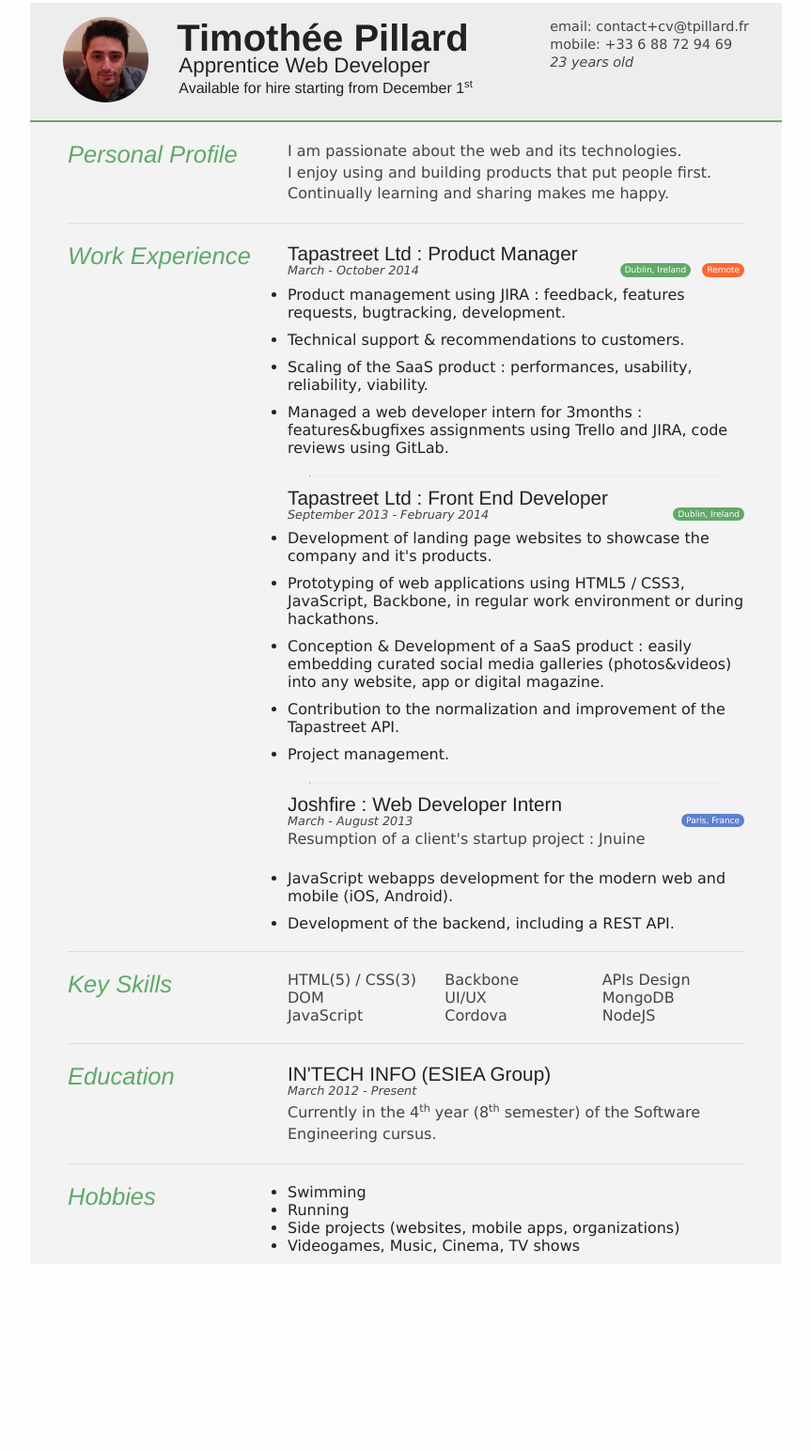
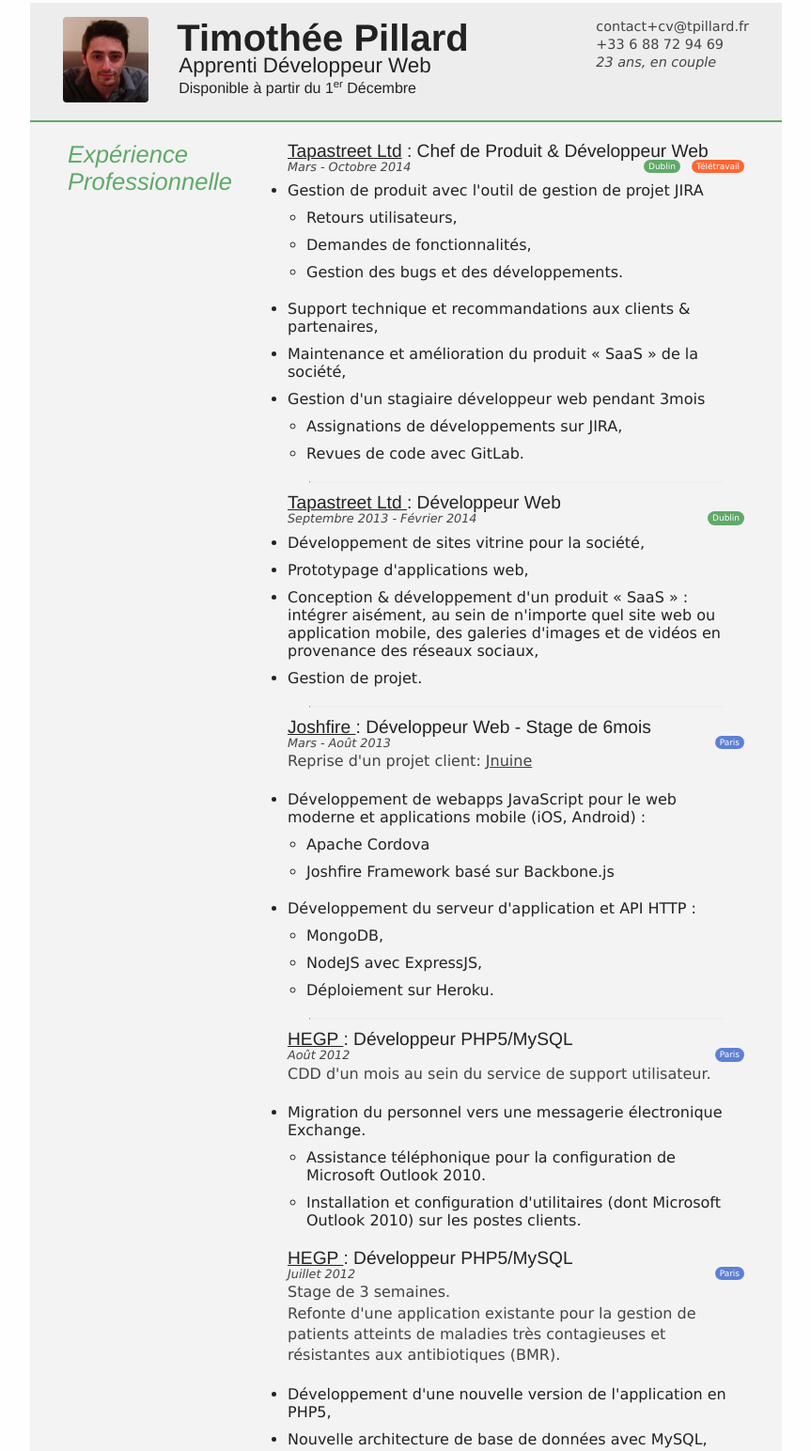
Before and after one commit to ziir/resume, a plain HTML site: page index.html in a window 1280 px wide. Shown: the part 27-1571 px from the top of the page at 94% size, without its empty margins (208-1071 px from the left). Before the commit the page ends 1402 px from the top, so only its background shows below. Drawn offline with Linux system fonts and the light colour scheme.

Commit message:
French version v0.1

```diff
--- a/index.html
+++ b/index.html
@@ -1,10 +1,9 @@
 <!DOCTYPE html>
-<html lang="en">
+<html lang="fr">
 	<head>
-		<title>Timothée PILLARD - Curriculum Vitae</title>
+		<title>Curriculum Vitae de Timothée PILLARD</title>
 
 		<meta name="viewport" content="width=device-width"/>
-		<meta name="description" content="The Curriculum Vitae of Timothée PILLARD."/>
 		<meta charset="UTF-8">
 
 		<link type="text/css" rel="stylesheet" href="style.css">
@@ -22,15 +21,15 @@
 
 				<div id="name">
 					<h1>Timothée Pillard</h1>
-					<h2>Apprentice Web Developer</h2>
-					<h3>Available for hire starting from December 1<sup>st</sup></h3>
+					<h2>Apprenti Développeur Web</h2>
+					<h3>Disponible à partir du 1<sup>er</sup> Décembre</h3>
 				</div>
 
 				<div id="contactDetails">
 					<ul>
-						<li>email: <a href="mailto:contact+cv@tpillard.fr" target="_blank">contact+cv@tpillard.fr</a></li>
-						<li>mobile: +33 6 88 72 94 69</li>
-						<li class="italic">23 years old</li>
+						<li><a href="mailto:contact+cv@tpillard.fr" target="_blank">contact+cv@tpillard.fr</a></li>
+						<li>+33 6 88 72 94 69</li>
+						<li class="italic">23 ans, en couple</li>
 					</ul>
 				</div>
 				<div class="clear"></div>
@@ -38,92 +37,144 @@
 
 			<div id="mainArea">
 				<section>
-					<article>
-						<div class="sectionTitle">
-							<h1>Personal Profile</h1>
-						</div>
-
-						<div class="sectionContent">
-							<p>
-								I am passionate about the web and its technologies.
-								<br>
-								I enjoy using and building products that put people first.
-								<br>
-								Continually learning and sharing makes me happy.
-							</p>
-						</div>
-					</article>
-					<div class="clear"></div>
-				</section>
-
-
-				<section>
 					<div class="sectionTitle">
-						<h1>Work Experience</h1>
+						<h1>Expérience Professionnelle</h1>
 					</div>
 
 					<div class="sectionContent">
 						<article>
-							<h2>Tapastreet Ltd : Product Manager </h2>
-							<p class="subDetails">March - October 2014
+							<h2><a href="http://www.tapastreet.com/" title="Visitez le site de la société Tapastreet Ltd">Tapastreet Ltd</a> : Chef de Produit &amp; Développeur Web</h2>
+							<p class="subDetails">Mars - Octobre 2014
 								<span class="float-right">
-									<span class="badge badge-green no-float">Dublin, Ireland</span>
+									<span class="badge badge-green no-float">Dublin</span>
 									&nbsp;
-									<span class="badge badge-orange no-float">Remote</span>
+									<span class="badge badge-orange no-float">Télétravail</span>
 								</span>
 							</p>
 							<ul>
 								<li>
-									Product management using JIRA : feedback, features requests, bugtracking, development.
+									Gestion de produit avec l'outil de gestion de projet JIRA
+									<ul>
+										<li>Retours utilisateurs,</li>
+										<li>Demandes de fonctionnalités,</li>
+										<li>Gestion des bugs et des développements.</li>
+									</ul>
 								</li>
 								<li>
-									Technical support &amp; recommendations to customers.
+									Support technique et recommandations aux clients &amp; partenaires,
 								</li>
 								<li>
-									Scaling of the SaaS product : performances, usability, reliability, viability.
+									Maintenance et amélioration du produit « SaaS » de la société,
 								</li>
 								<li>
-									Managed a web developer intern for 3months : features&amp;bugfixes assignments using Trello and JIRA, code reviews using GitLab.
+									Gestion d'un stagiaire développeur web pendant 3mois
+									<ul>
+										<li>Assignations de développements sur JIRA,</li>
+										<li>Revues de code avec GitLab.</li>
+									</ul>
 								</li>
 							</ul>
 						</article>
 						<hr/>
 						<article>
-							<h2>Tapastreet Ltd : Front End Developer</h2>
-							<p class="subDetails">September 2013 - February 2014 <span class="badge badge-green">Dublin, Ireland</span></p>
+							<h2>
+								<a href="http://www.tapastreet.com/" title="Visiter le site de la société Tapastreet Ltd">
+									Tapastreet Ltd
+								</a>: Développeur Web
+							</h2>
+							<p class="subDetails">Septembre 2013 - Février 2014 <span class="badge badge-green">Dublin</span></p>
 							<ul>
 								<li>
-									Development of landing page websites to showcase the company and it's products.
+									Développement de sites vitrine pour la société,
 								</li>
 								<li>
-									Prototyping of web applications using HTML5 / CSS3, JavaScript, Backbone, in regular work environment or during hackathons.
+									Prototypage d'applications web,
 								</li>
 								<li>
-									Conception &amp; Development of a SaaS product : easily embedding curated social media galleries (photos&amp;videos) into any website, app or digital magazine.
+									Conception &amp; développement d'un produit « SaaS » : intégrer aisément, au sein de n'importe quel site web ou application mobile, des galeries d'images et de vidéos en provenance des réseaux sociaux,
 								</li>
 								<li>
-									Contribution to the normalization and improvement of the Tapastreet API.
-								</li>
-								<li>
-									Project management.
+									Gestion de projet.
 								</li>
 							</ul>
 						</article>
 						<hr/>
 						<article>
-							<h2>Joshfire : Web Developer Intern</h2>
-							<p class="subDetails">March - August 2013 <span class="badge badge-blue">Paris, France</span></p>
+							<h2>
+								<a href="http://www.joshfire.com/" title="Visiter le site de la société Joshfire">
+									Joshfire
+								</a>: Développeur Web - Stage de 6mois
+							</h2>
+							<p class="subDetails">Mars - Août 2013 <span class="badge badge-blue">Paris</span></p>
 							<p>
-								Resumption of a client's startup project : Jnuine
+								Reprise d'un projet client: <a href="http://www.jnuine.com/" title="Visiter le site de la société Jnuine.">Jnuine</a>
 							</p>
 							<ul>
 								<li>
-									JavaScript webapps development for the modern web and mobile (iOS, Android).
+									Développement de webapps JavaScript pour le web moderne et applications mobile (iOS, Android) :
+									<ul>
+										<li>Apache Cordova</li>
+										<li>Joshfire Framework basé sur Backbone.js</li>
+									</ul>
 								</li>
 								<li>
-									Development of the backend, including a REST API.
+									Développement du serveur d'application et API HTTP :
+									<ul>
+										<li>MongoDB,</li>
+										<li>NodeJS avec ExpressJS,</li>
+										<li>Déploiement sur Heroku.</li>
+									</ul>
 								</li>
 							</ul>
+						</article>
+						<hr/>
+
+
+						<article>
+							<h2>
+								<a href="http://www.aphp.fr/hopital/hegp/">
+									HEGP
+								</a>: Développeur PHP5/MySQL
+							</h2>
+							<p class="subDetails">Août 2012 <span class="badge badge-blue">Paris</span></p>
+							<p>
+								CDD d'un mois au sein du service de support utilisateur.
+							</p>
+							<ul>
+								<li>
+									Migration du personnel vers une messagerie électronique Exchange.
+									<ul>
+										<li>Assistance téléphonique pour la configuration de Microsoft Outlook 2010.</li>
+										<li>Installation et configuration d'utilitaires (dont Microsoft Outlook 2010) sur les postes clients.</li>
+									</ul>
+								</li>
+							</ul>
+						</article>
+						<article>
+							<h2>
+								<a href="http://www.aphp.fr/hopital/hegp/">
+									HEGP
+								</a>: Développeur PHP5/MySQL
+							</h2>
+							<p class="subDetails">Juillet 2012 <span class="badge badge-blue">Paris</span></p>
+							<p>
+								Stage de 3 semaines.
+								<br>
+								Refonte d'une application existante pour la gestion de patients atteints de maladies très contagieuses et résistantes aux antibiotiques (BMR).
+							</p>
+								<ul>
+									<li>
+										Développement d'une nouvelle version de l'application en PHP5,
+									</li>
+
+									<li>
+										Nouvelle architecture de base de données avec MySQL,
+									</li>
+
+									<li>
+										L'application peut désormais générer des alertes au niveau des hôpitaux Corentin Celton et Vaugirard.
+									</li>
+								</ul>
 						</article>
 					</div>
 					<div class="clear"></div>
@@ -132,7 +183,7 @@
 
 				<section>
 					<div class="sectionTitle">
-						<h1>Key Skills</h1>
+						<h1>Compétences Techniques</h1>
 					</div>
 
 					<div class="sectionContent">
@@ -141,10 +192,12 @@
 							<li>DOM</li>
 							<li>JavaScript</li>
 							<li>Backbone</li>
-							<li>UI/UX</li>
+							<li>Git</li>
 							<li>Cordova</li>
-							<li>APIs Design</li>
+							<li>Conception d'APIs</li>
+							<li>LESS</li>
 							<li>MongoDB</li>
+							<li>PostgreSQL</li>
 							<li>NodeJS</li>
 						</ul>
 					</div>
@@ -154,21 +207,66 @@
 
 				<section>
 					<div class="sectionTitle">
-						<h1>Education</h1>
+						<h1>Cursus</h1>
 					</div>
 
 					<div class="sectionContent">
 						<article>
-							<h2>IN'TECH INFO (ESIEA Group)</h2>
-							<p class="subDetails">March 2012 - Present</p>
+							<h2>
+								<a href="http://www.intechinfo.fr/" title="Visiter le site d'IN'TECH INFO">IN'TECH INFO (Groupe ESIEA)</a>
+							</h2>
+							<p class="subDetails">Depuis Mars 2012 <span class="badge badge-blue">Ivry-Sur-Seine</span></p>
 							<p>
-								Currently in the 4<sup>th</sup> year (8<sup>th</sup> semester) of the Software Engineering cursus.
+								4ème année du cursur Ingénierie Logicielle.
+							</p>
+							<ul>
+								<li>
+									<a href="http://www.adversify.fr/">Adversify</a>: Projet Industriel de semestre 5.<br/>
+									Régie publicitaire au service de ses utilisateurs.
+									<ul>
+										<li>Soumission de l'idée, constitution de l'équipe,</li>
+										<li>Chef de projet au sein d'une équipe de 4 personnes,</li>
+										<li>Projet orienté Javascript client et serveur.</li>
+									</ul>
+
+							 	</li>
+								<li>
+									Drag And Do: Projet Industriel de semestre 4.<br/>
+									<em>Application web de productivité personnelle (Gestionnaire de tâches).</em>
+									<ul>
+										<li>Réalisation de l'interface graphique en HTML5, CSS3, Javascript (avec jQuery),</li>
+										<li>Module de connexion au compte utilisateur grâce à Facebook,</li>
+										<li>Développement de divers modules en C#/ASP.NET MVC3.</li>
+									</ul>
+								</li>
+							</ul>
+						</article>
+						<hr/>
+						<article>
+							<h2>
+								<a href="http://www.uvsq.fr/" title="Visiter le site de l'UVSQ">UVSQ</a>
+							</h2>
+							<p class="subDetails">Septembre 2011 - Février 2012 <span class="badge badge-blue">Versailles</span>
+							</p>
+							<p>
+								Licence Informatique, 1er semestre.
+								<br>
+								Réalisation de divers mini-projets en langage C.
 							</p>
 						</article>
+						<hr/>
+						<article>
+							<h2>
+								Baccalauréat Scientifique, option SVT
+							</h2>
+							<p class="subDetails">
+								Juin 2011 <span class="badge badge-blue">Versailles</span>
+							</p>
+						</article>
+						<br>
 					</div>
 					<div class="clear"></div>
 				</section>
-
 				<section>
 					<div class="sectionTitle">
 						<h1>Hobbies</h1>
@@ -176,11 +274,10 @@
 
 					<div class="sectionContent">
 						<ul>
-							<li>Swimming</li>
-							<li>Running</li>
-
-							<li>Side projects (websites, mobile apps, organizations)</li>
-							<li>Videogames, Music, Cinema, TV shows</li>
+							<li>Natation</li>
+							<li>Course à pied</li>
+							<li>Projets personnels (sites web, applications mobile)</li>
+							<li>Jeux vidéo, Cinéma, Musique</li>
 						</ul>
 					</div>
 					<div class="clear"></div>
--- a/style.css
+++ b/style.css
@@ -90,8 +90,8 @@ hr {
 #headshot img {
 	width: 100%;
 	height: auto;
-	-webkit-border-radius: 50px;
-	border-radius: 50px;
+	-webkit-border-radius: 4px;
+	border-radius: 4px;
 }
 
 #name {
@@ -155,7 +155,7 @@ section:last-child {
 
 .sectionContent h2 {
 	font-family: Helvetica, Arial, sans-serif;
-	font-size: 1.3em;
+	font-size: 1.2em;
 	margin-bottom: -2px;
 }
 
@@ -177,6 +177,15 @@ article ul {
 
 article ul li {
 	margin-top: 10px;
+}
+
+article ul li ul {
+	margin-left: 20px;
+}
+
+article a {
+	text-decoration: underline;
+	color: inherit;
 }
 
 
@@ -202,6 +211,9 @@ article ul li {
 	background-color: #60A969;
 }
 
+.badge-red {
+	background-color: #D14836;
+}
 
 .subDetails .badge {
 	font-size: 0.7em;
@@ -301,4 +313,11 @@ article ul li {
         width: 100%;
         font-size: 0.9em;
     }
+
+	article a {
+		text-decoration: none;
+		color: inherit;
+	}
+
+
 }
```
